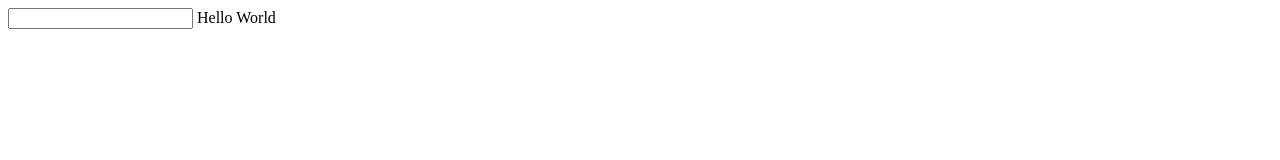
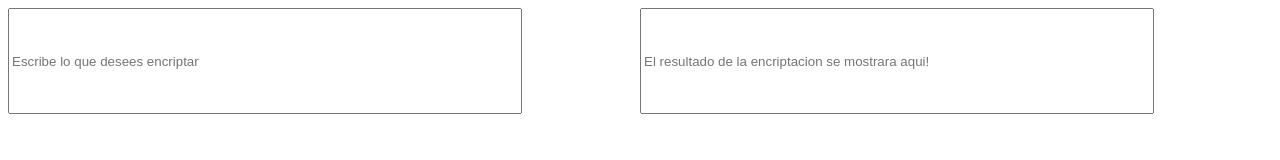
Before and after one commit to hectornevarezg/aluraDesafios, a plain HTML site: page primerDesafio/index.html in a window 1280 px wide. Drawn offline with Linux system fonts and the light colour scheme.

Commit message:
html y css basico

```diff
--- a/primerDesafio/index.html
+++ b/primerDesafio/index.html
@@ -2,12 +2,18 @@
     <head>
         <title>Encriptador de JavaScript</title>
         <meta charset="UTF-8">
-        <link rel="stylesheet" href="/style.css">
+        <link rel="stylesheet" href="style.css">
     </head>
     <body>
         <form>
-            <input >
-            Hello World
+            <div id="contenedor">
+                <label>
+                    <input id="translationArea" placeholder="Escribe lo que desees encriptar">
+                </label>
+                <label>
+                    <input id="translationArea" placeholder="El resultado de la encriptacion se mostrara aqui!">
+                </label>
+            </div>
 
         </form>
     </body>
--- a/primerDesafio/style.css
+++ b/primerDesafio/style.css
@@ -0,0 +1,17 @@
+#contenedor{
+    display: flex;
+    justify-content: space-between;
+}
+
+label{
+    width: 80%;
+}
+
+#translationArea{
+    width: 80%;
+    height: 100%;
+}
+
+div{
+    height: 100px;
+}
```
